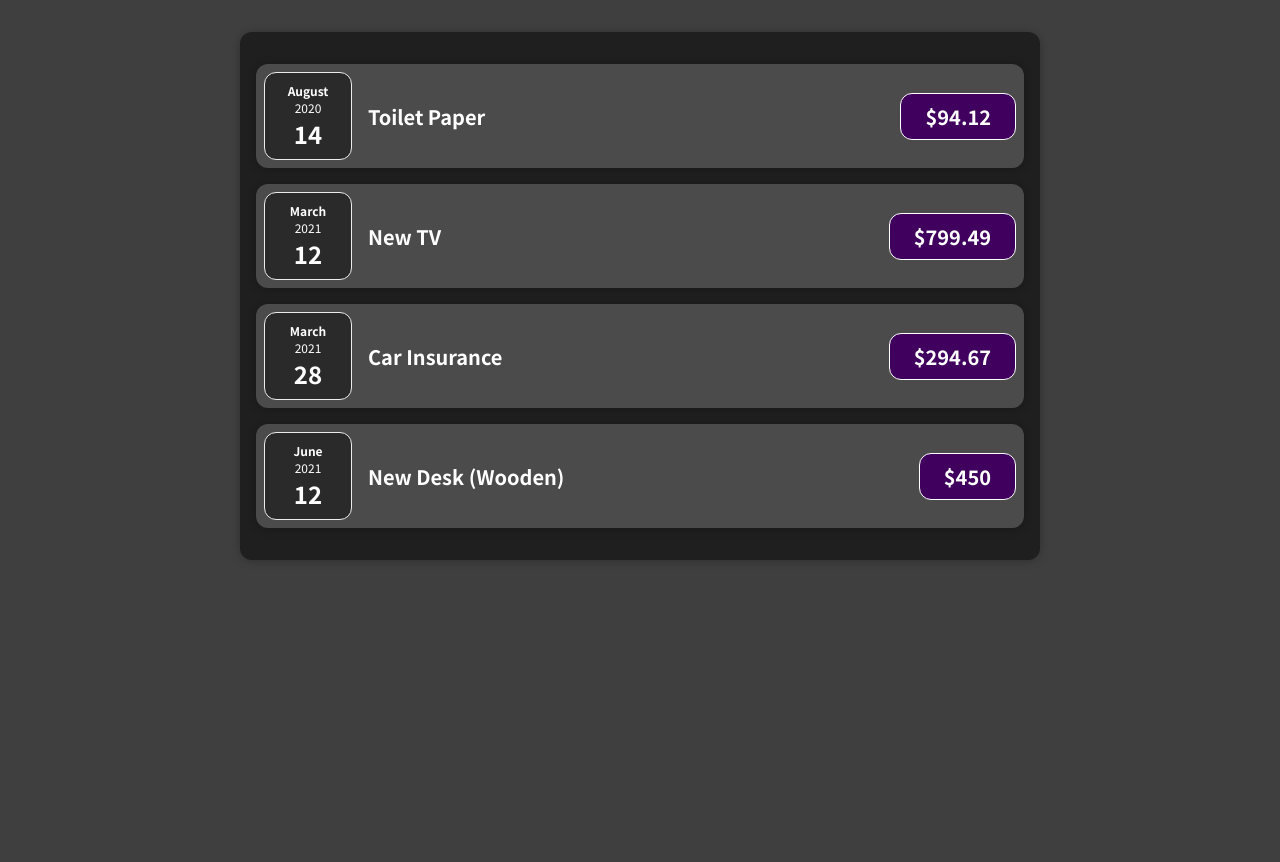
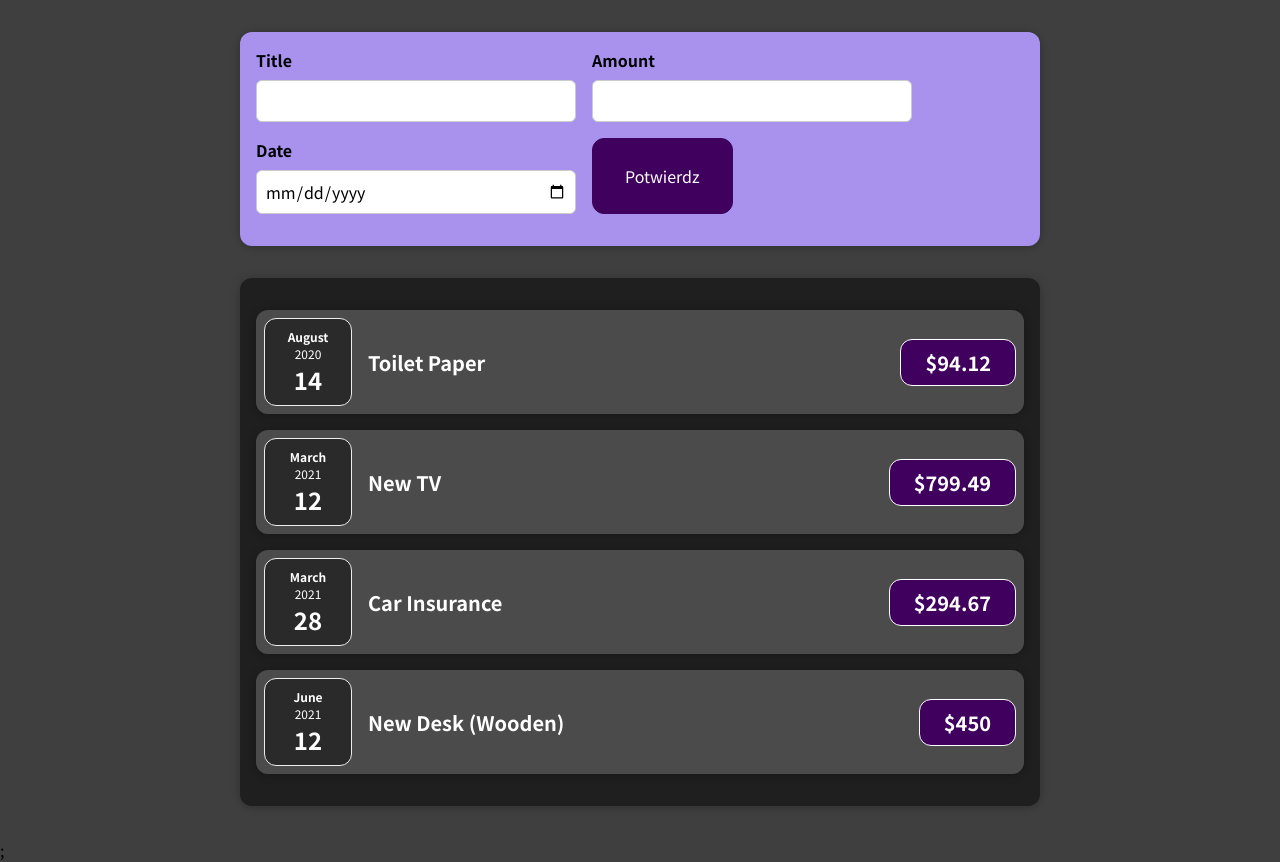
Before and after one commit to Skwieru/expenses-tracker-react, a React (Create React App) app: page / in a window 1280 px wide. Before the commit the page ends 800 px from the top, so only its background shows below. Built offline with nearby package versions, Linux system fonts and the light colour scheme.

Commit message:
lifting state up and creating new expense

```diff
--- a/src/App.js
+++ b/src/App.js
@@ -1,4 +1,5 @@
 import Expenses from "./components/Expenses/Expenses";
+import NewExpense from "./components/NewExpense/NewExpense";
 
 const App = () => {
   const expenses = [
@@ -22,8 +23,17 @@ const App = () => {
       date: new Date(2021, 5, 12),
     },
   ];
-  // tess
-  return <Expenses expenses={expenses} />;
+
+  const addExpenseHandler = (expense) => {
+    console.log("app js");
+    console.log(expense);
+  };
+  return (
+    <>
+      <NewExpense getFormExpense={addExpenseHandler} />
+      <Expenses expenses={expenses} />;
+    </>
+  );
 };
 
 export default App;
--- /dev/null
+++ b/src/components/NewExpense/ExpenseForm.css
@@ -0,0 +1,38 @@
+.new-expense {
+  background-color: #a892ee;
+  padding: 1rem;
+  margin: 2rem auto;
+  width: 50rem;
+  max-width: 95%;
+  border-radius: 12px;
+  text-align: center;
+  box-shadow: 0 1px 8px rgba(0, 0, 0, 0.25);
+}
+
+.new-expense button {
+  font: inherit;
+  cursor: pointer;
+  padding: 1rem 2rem;
+  border: 1px solid #40005d;
+  background-color: #40005d;
+  color: white;
+  border-radius: 12px;
+  margin-right: 1rem;
+}
+
+.new-expense button:hover,
+.new-expense button:active {
+  background-color: #510674;
+  border-color: #510674;
+}
+
+.new-expense button.alternative {
+  color: #220131;
+  border-color: transparent;
+  background-color: transparent;
+}
+
+.new-expense button.alternative:hover,
+.new-expense button.alternative:active {
+  background-color: #ddb3f8;
+}
--- /dev/null
+++ b/src/components/NewExpense/ExpenseForm.js
@@ -0,0 +1,66 @@
+import React, { useState } from "react";
+import "./ExpenseForm.css";
+
+const ExpenseForm = (props) => {
+  const [enteredTitle, changeEnteredTitle] = useState("");
+  const [enteredAmount, changeEnteredAmount] = useState("");
+  const [enteredDate, changeEnteredDate] = useState("");
+
+  const handleTitle = (e) => {
+    changeEnteredTitle(e.target.value);
+    console.log(enteredTitle);
+  };
+  const handleAmount = (e) => {
+    changeEnteredAmount(e.target.value);
+  };
+  const handleDate = (e) => {
+    changeEnteredDate(e.target.value);
+  };
+  const handleSubmit = (e) => {
+    e.preventDefault();
+    const expenseData = {
+      title: enteredTitle,
+      amount: enteredAmount,
+      date: new Date(enteredDate),
+    };
+    console.log(expenseData);
+    props.saveExpenseFromData(expenseData);
+    changeEnteredTitle("");
+    changeEnteredAmount("");
+    changeEnteredDate("");
+  };
+
+  return (
+    <form onSubmit={handleSubmit}>
+      <div className="new-expense__controls">
+        <div className="new-expense__control">
+          <label>Title</label>
+          <input type="text" onChange={handleTitle} value={enteredTitle} />
+        </div>
+        <div className="new-expense__control">
+          <label>Amount</label>
+          <input
+            type="number"
+            min="0.01"
+            step="0.01"
+            onChange={handleAmount}
+            value={enteredAmount}
+          />
+        </div>
+        <div className="new-expense__control">
+          <label>Date</label>
+          <input
+            type="date"
+            min="2019-01-01"
+            max="2022-12-31"
+            value={enteredDate}
+            onChange={handleDate}
+          />
+        </div>
+        <button type="submit">Potwierdz</button>
+      </div>
+    </form>
+  );
+};
+
+export default ExpenseForm;
--- /dev/null
+++ b/src/components/NewExpense/NewExpense.css
@@ -0,0 +1,26 @@
+.new-expense__controls {
+  display: flex;
+  flex-wrap: wrap;
+  gap: 1rem;
+  margin-bottom: 1rem;
+  text-align: left;
+}
+
+.new-expense__control label {
+  font-weight: bold;
+  margin-bottom: 0.5rem;
+  display: block;
+}
+
+.new-expense__control input {
+  font: inherit;
+  padding: 0.5rem;
+  border-radius: 6px;
+  border: 1px solid #ccc;
+  width: 20rem;
+  max-width: 100%;
+}
+
+.new-expense__actions {
+  text-align: right;
+}
--- /dev/null
+++ b/src/components/NewExpense/NewExpense.js
@@ -0,0 +1,20 @@
+import React from "react";
+import ExpenseForm from "./ExpenseForm";
+import "./NewExpense.css";
+
+const NewExpense = (props) => {
+  const saveExpenseFormData = (enteredExpenseData) => {
+    const expenseData = {
+      ...enteredExpenseData,
+      id: Math.random().toString(),
+    };
+    props.getFormExpense(expenseData);
+  };
+  return (
+    <div className="new-expense">
+      <ExpenseForm saveExpenseFromData={saveExpenseFormData} />
+    </div>
+  );
+};
+
+export default NewExpense;
```
